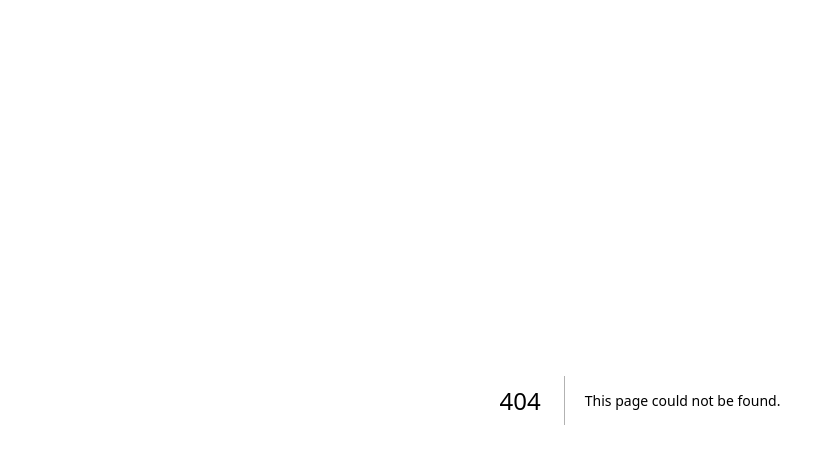
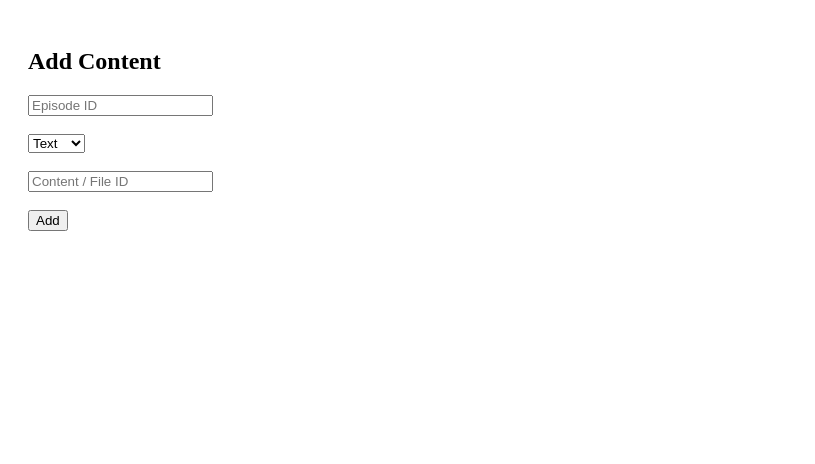
Before and after one commit to Mr-Black-Of-Shades/The-Grey-Diary-Studio, a Next.js app: page /content in a window 1280 px wide. Before the commit this address had no page. Shown: the top 464 px of the page, without its empty margins (0-815 px from the left). Built offline with nearby package versions, Linux system fonts and the light colour scheme.

Commit message:
Add Content component for submitting media content

```diff
--- /dev/null
+++ b/app/content/page.js
@@ -0,0 +1,47 @@
+"use client";
+
+import { useState } from "react";
+
+const API = "https://the-grey-dairy-mr-black-ai-production.up.railway.app";
+
+export default function Content() {
+  const [episodeId, setEpisodeId] = useState("");
+  const [type, setType] = useState("text");
+  const [content, setContent] = useState("");
+
+  const submit = async () => {
+    await fetch(`${API}/studio/content/add`, {
+      method: "POST",
+      headers: {"Content-Type": "application/json"},
+      body: JSON.stringify({
+        episode_id: Number(episodeId),
+        type,
+        content
+      })
+    });
+
+    alert("Added");
+  };
+
+  return (
+    <div style={{ padding: 20 }}>
+      <h2>Add Content</h2>
+
+      <input placeholder="Episode ID" onChange={e => setEpisodeId(e.target.value)} />
+      <br /><br />
+
+      <select onChange={e => setType(e.target.value)}>
+        <option value="text">Text</option>
+        <option value="photo">Photo</option>
+        <option value="video">Video</option>
+      </select>
+
+      <br /><br />
+
+      <input placeholder="Content / File ID" onChange={e => setContent(e.target.value)} />
+      <br /><br />
+
+      <button onClick={submit}>Add</button>
+    </div>
+  );
+}
```
